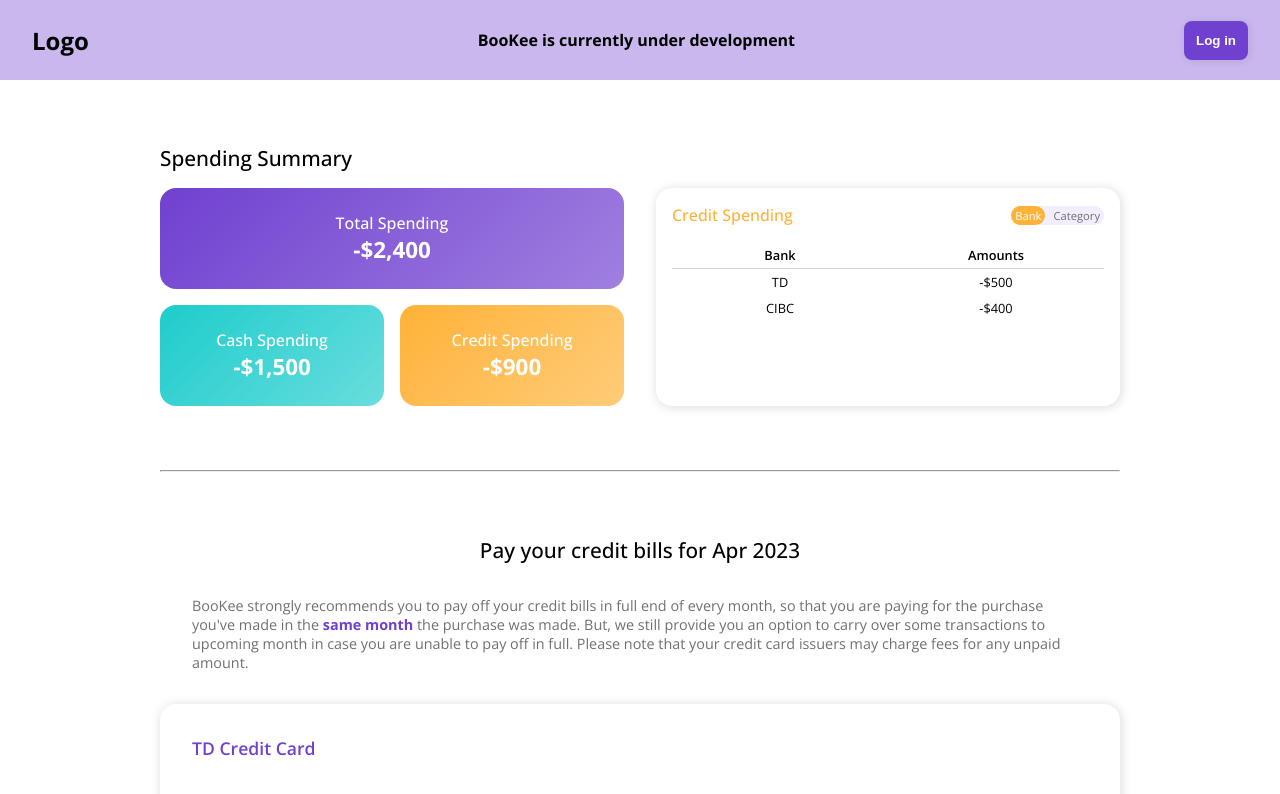
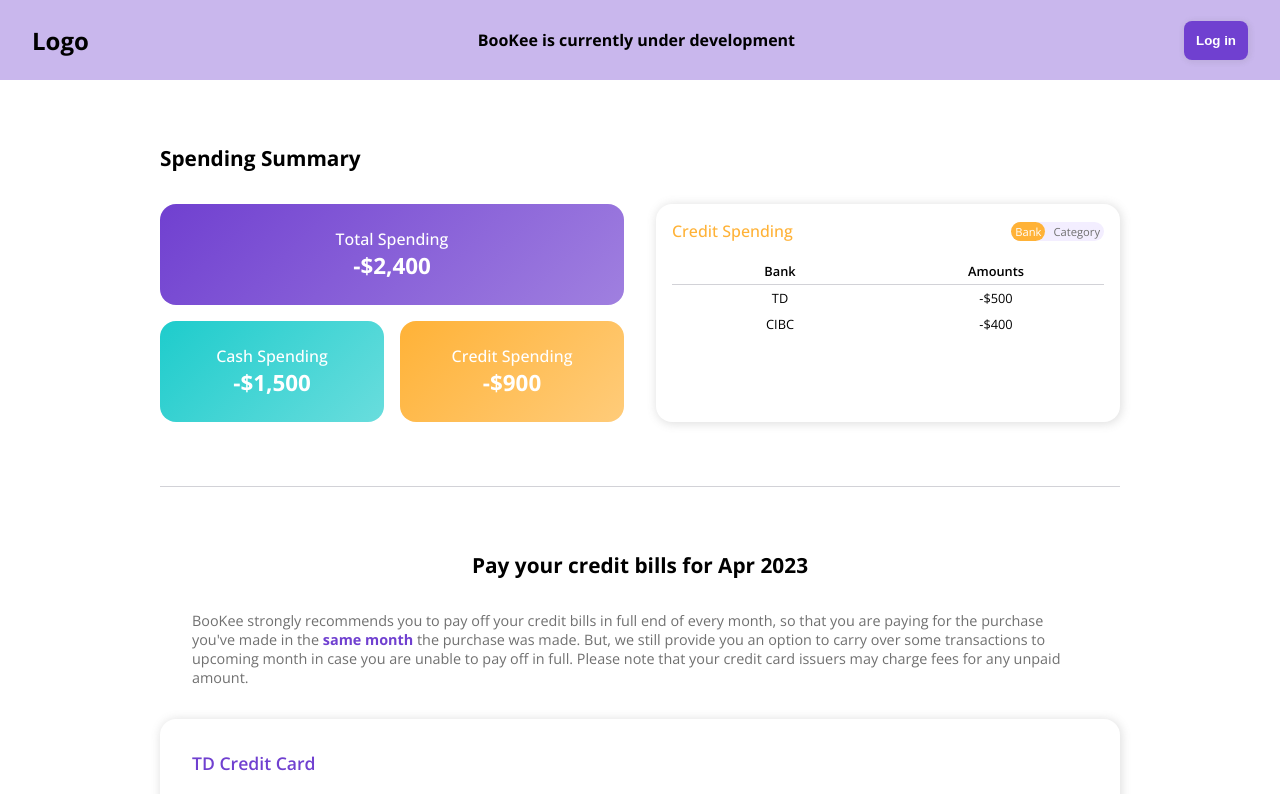
Before and after one commit to suno-o/BooKee, a Next.js app: page /credit-bill-payment in a window 1280 px wide. Shown: the top 794 px of the page. Built offline with nearby package versions, Linux system fonts and the light colour scheme.

Commit message:
fix: JSLint error and minor style update

```diff
--- a/src/views/CreditBillPayment/PayBill/index.tsx
+++ b/src/views/CreditBillPayment/PayBill/index.tsx
@@ -32,7 +32,7 @@ export default function PayBill() {
   return (
     <>
       <Note>
-        BooKee strongly recommends you to pay off your credit bills in full end of every month, so that you are paying for the purchase you've made in the <b>same month</b> the purchase was made.
+        BooKee strongly recommends you to pay off your credit bills in full end of every month, so that you are paying for the purchase you&apos;ve made in the <b>same month</b> the purchase was made.
         But, we still provide you an option to carry over some transactions to upcoming month in case you are unable to pay off in full. Please note that your credit card issuers may charge fees for any unpaid amount.
       </Note>
       {Object.keys(creditTransactionsByBank).map((bankName: string) => (
@@ -49,7 +49,7 @@ export default function PayBill() {
 
 /* styles */
 const Note = styled.p`
-  margin: 32px 16px;
+  margin: 16px;
   font-size: 0.8rem;
   color: ${p => p.theme.colors.text_grey};
 
--- a/src/views/CreditBillPayment/styles.tsx
+++ b/src/views/CreditBillPayment/styles.tsx
@@ -2,8 +2,7 @@ import styled, { css } from "styled-components"
 import { Heading3 } from "@/components/Heading"
 
 const headingCSS = css`
-  margin: 16px 0;
-  font-weight: 500;
+  margin: 32px 0;
 `
 
 export const Heading = styled(Heading3)`
@@ -16,5 +15,7 @@ export const PayBillHeading = styled(Heading3)`
 `
 
 export const Hr = styled.hr`
-  background-color: ${p => p.theme.colors.text_grey};
+  border: 0;
+  height: 1px;
+  background-color: ${p => p.theme.colors.text_grey_lighter};
 `
```
